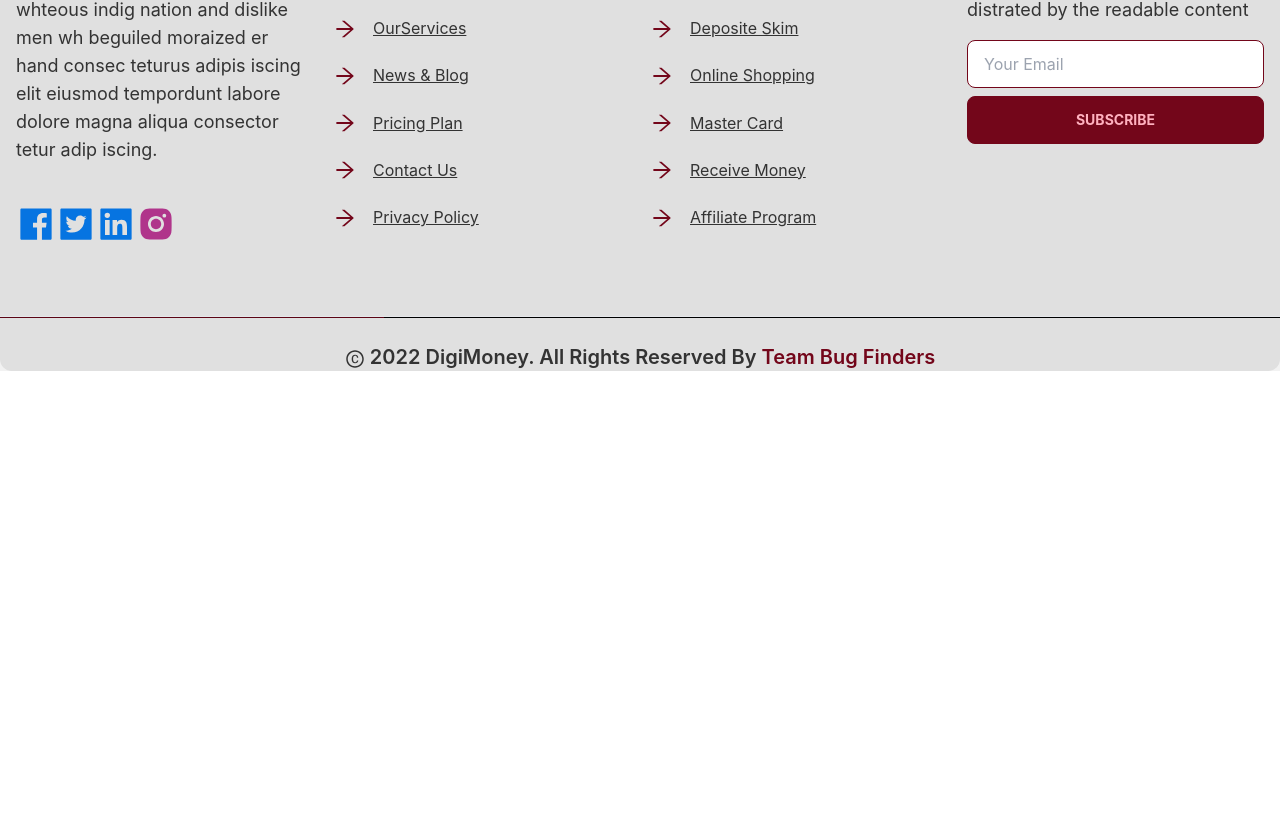
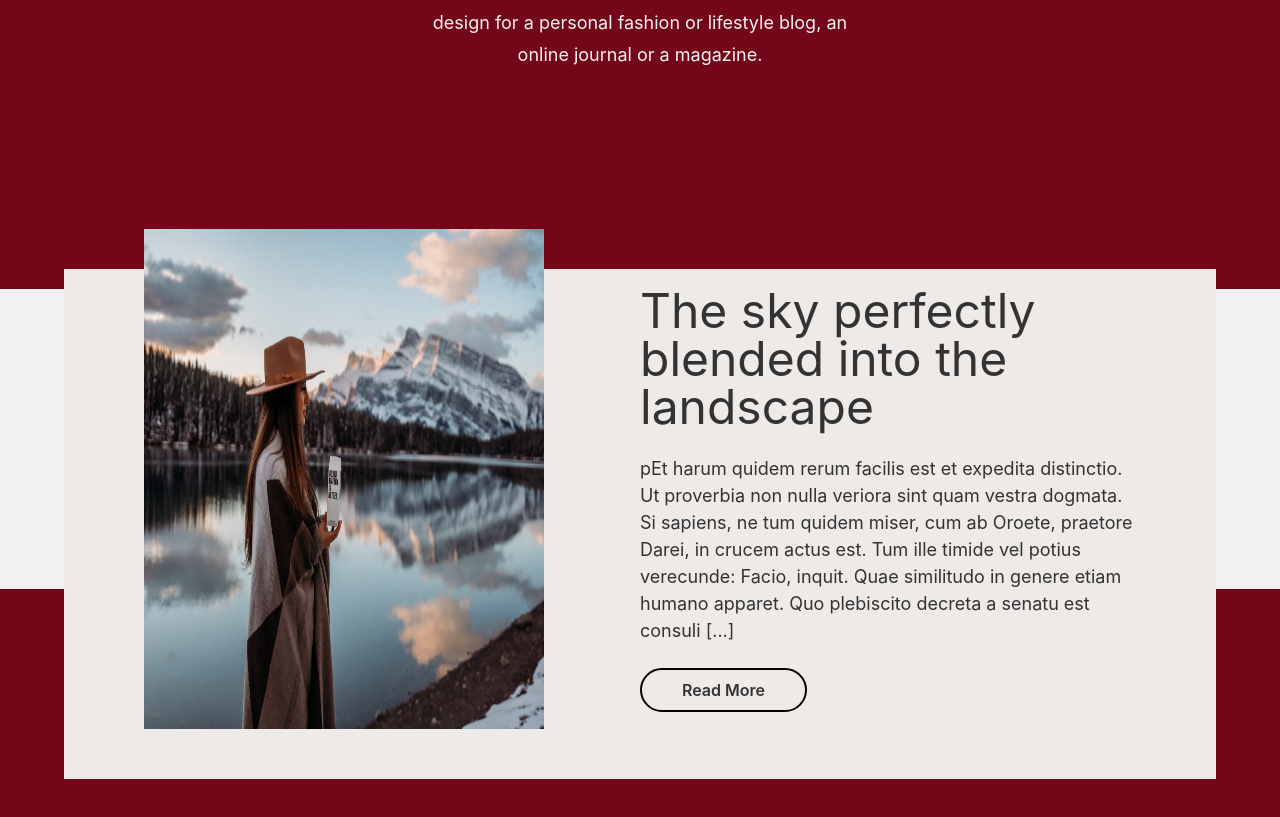
Before and after one commit to azizurrahman-zero/digimoney-bank_client-side, a React (Create React App) app: page /blog in a window 1280 px wide. Shown: the part 275-1092 px from the top of the page. Before the commit the page ends 800 px from the top, so only its background shows below. Built offline with nearby package versions, Linux system fonts and the light colour scheme.

Commit message:
blog page added

```diff
--- a/src/App.js
+++ b/src/App.js
@@ -1,5 +1,6 @@
 import { Route, Routes } from "react-router-dom";
 import "./App.css";
+import Blog from "./pages/Blog/Blog";
 
 import Home from "./pages/Home/Home";
 import Login from "./pages/Login/Login";
@@ -16,6 +17,7 @@ function App() {
         <Route path="/home" element={<Home />}></Route>
         <Route path="/login" element={<Login />}></Route>
         <Route path="/signUp" element={<SignUp />}></Route>
+        <Route path="/blog" element={<Blog />}></Route>
       </Routes>
 
       <Footer />
--- a/src/Shared/Menubar.js
+++ b/src/Shared/Menubar.js
@@ -4,9 +4,9 @@ import { Link } from 'react-router-dom';
 
 const Menubar = () => {
   const menuItem = <>
-    <li><a>Home</a></li>
+    <li><Link to="/">Home</Link></li>
     <li><a>Company</a></li>
-    <li><a>Gallery</a></li>
+    <li><Link to="/blog">Blog</Link></li>
     <li><a>Our Services</a></li>
     <li><a>Portfolio</a></li>
     <li><a>News</a></li>
--- /dev/null
+++ b/src/pages/Blog/Article.js
@@ -0,0 +1,21 @@
+import React from 'react';
+
+const Article = ({article}) => {
+    return (
+        <div className="w-[70%] mx-auto">
+
+        <img className="w-[100%] " src={article.img} alt="" />
+        <div>
+            <h1 className="text-[30px] leading-[1.5] mt-[10px]">{article.title}</h1>
+            <p className="my-[25px]">{article.desc}</p>
+        </div>
+        <div className="my-10">
+          <p className="text-sm font-semibold text-secondary">{article.publisher}</p>
+          <p className="text-sm  ">Published{article.date} years ago</p>
+
+        </div>
+        </div>
+    );
+};
+
+export default Article;
--- /dev/null
+++ b/src/pages/Blog/Articles.js
@@ -0,0 +1,80 @@
+import React from "react";
+import Article1 from '../../assets/images/article1.jpg'
+import Article from "./Article";
+
+const Articles = () => {
+  const articles = [
+    {
+      id: 1,
+      title: "When you are on your way to home",
+      desc: "Est enim effectrix multarum et magnarum voluptatum. Traditur, inquit, ab Epicuro ratio neglegendi doloris. Itaque quantum adiit periculum! ad honestatem enim illum omnem conatum suum [...]",
+      publisher: "Roger Brown,Eva Janik",
+
+      img:Article1
+    },
+    {
+      id: 1,
+      title: "When you are on your way to home2",
+      desc: "Est enim effectrix multarum et magnarum voluptatum. Traditur, inquit, ab Epicuro ratio neglegendi doloris. Itaque quantum adiit periculum! ad honestatem enim illum omnem conatum suum [...]",
+      publisher: "Roger Brown,Eva Janik",
+
+      img:Article1
+    },
+    {
+      id: 1,
+      title: "When you are on your way to home3",
+      desc: "Est enim effectrix multarum et magnarum voluptatum. Traditur, inquit, ab Epicuro ratio neglegendi doloris. Itaque quantum adiit periculum! ad honestatem enim illum omnem conatum suum [...]",
+      publisher: "Roger Brown,Eva Janik",
+
+      img:Article1
+    },
+    {
+      id: 1,
+      title: "When you are on your way to hom4",
+      desc: "Est enim effectrix multarum et magnarum voluptatum. Traditur, inquit, ab Epicuro ratio neglegendi doloris. Itaque quantum adiit periculum! ad honestatem enim illum omnem conatum suum [...]",
+      publisher: "Roger Brown,Eva Janik",
+
+      img:Article1
+    },
+    {
+      id: 1,
+      title: "When you are on your way to home5",
+      desc: "Est enim effectrix multarum et magnarum voluptatum. Traditur, inquit, ab Epicuro ratio neglegendi doloris. Itaque quantum adiit periculum! ad honestatem enim illum omnem conatum suum [...]",
+      publisher: "Roger Brown,Eva Janik",
+
+      img:Article1
+    },
+    {
+      id: 1,
+      title: "When you are on your way to home6",
+      desc: "Est enim effectrix multarum et magnarum voluptatum. Traditur, inquit, ab Epicuro ratio neglegendi doloris. Itaque quantum adiit periculum! ad honestatem enim illum omnem conatum suum [...]",
+      publisher: "Roger Brown,Eva Janik",
+
+      img:Article1
+    },
+  ];
+  return (
+    <section className="mt-20">
+      <div className="grid lg:grid-cols-2 grid-flow-row-dense lg:w-[80%] mx-auto  ">
+
+        <div>
+            {
+                articles.slice(0,articles.length/2).map((article,i)=>(
+                  <Article article={article} />
+
+                ))
+            }
+        </div>
+        <div className="mt-20">
+            {
+                articles.slice(articles.length/2,articles.length).map((article,i)=>(
+                <Article article={article} />
+                ))
+            }
+        </div>
+      </div>
+    </section>
+  );
+};
+
+export default Articles;
--- /dev/null
+++ b/src/pages/Blog/Blog.css
@@ -0,0 +1,29 @@
+.blog-container{
+    width: 100%;
+    position: relative;
+    z-index: 40;
+}
+
+.blog-container::after{
+    content: "";
+    background-color: #74061A;
+    width: 100%;
+    height: 500px;
+    position: absolute;
+    top: 0;
+    z-index: -1;
+
+
+
+
+}
+.blog-container::before{
+    content: "";
+    background-color: #74061A;
+    width: 100%;
+    height: 400px;
+    position: absolute;
+    top: 800px;
+    z-index: -1;
+
+}
--- /dev/null
+++ b/src/pages/Blog/Blog.js
@@ -0,0 +1,23 @@
+import React from 'react';
+import Articles from './Articles';
+import './Blog.css'
+import BlogFeature from './BlogFeature';
+
+const Blog = () => {
+    return (
+        <div className='blog-container  h-auto'>
+           <header className='z-50 w-full lg:h-[50vh] h-[60vh] flex justify-center items-center text-accent'>
+           <div>
+            <h1 className=' text-5xl text-center '>Thoughts, stories and ideas</h1>
+            <p className='text-center lg:w-5/12 mx-auto mt-5 leading-[1.8] text-lg'>Arate is Ghost theme with a sleek and modern design for a personal fashion or lifestyle blog, an online journal or a magazine.</p>
+           </div>
+           </header>
+           <main className='mt-20'>
+            <BlogFeature />
+            <Articles />
+           </main>
+        </div>
+    );
+};
+
+export default Blog;
--- /dev/null
+++ b/src/pages/Blog/BlogFeature.js
@@ -0,0 +1,34 @@
+import React from "react";
+import Natural from "../../assets/images/natural.jpg";
+
+const BlogFeature = () => {
+  return (
+    <div className="w-[90%] mx-auto   ">
+      <div className="grid lg:grid-cols-2 bg-[#EDEAE7] pb-[50px] px-10 lg:px-20">
+        <div>
+          <img
+            className="w-[400px] lg:h-[500px] mt-[-40px] "
+            src={Natural}
+            alt=""
+          />
+        </div>
+        <div className="flex  justify-center items-center">
+          <div>
+            <h2 className="lg:text-5xl text-3xl">The sky perfectly blended into the landscape</h2>
+            <p className="text-lg leading-[1.5] my-6">
+              pEt harum quidem rerum facilis est et expedita distinctio. Ut
+              proverbia non nulla veriora sint quam vestra dogmata. Si sapiens,
+              ne tum quidem miser, cum ab Oroete, praetore Darei, in crucem
+              actus est. Tum ille timide vel potius verecunde: Facio, inquit.
+              Quae similitudo in genere etiam humano apparet. Quo plebiscito
+              decreta a senatu est consuli [...]
+            </p>
+            <button className=" px-10 py-2 hover:text-primary hover:border-primary font-semibold rounded-full border-2 border-black">Read More</button>
+          </div>
+        </div>
+      </div>
+    </div>
+  );
+};
+
+export default BlogFeature;
```
Also changed, not shown: src/assets/images/article1.jpg (added), src/assets/images/natural.jpg (added).
